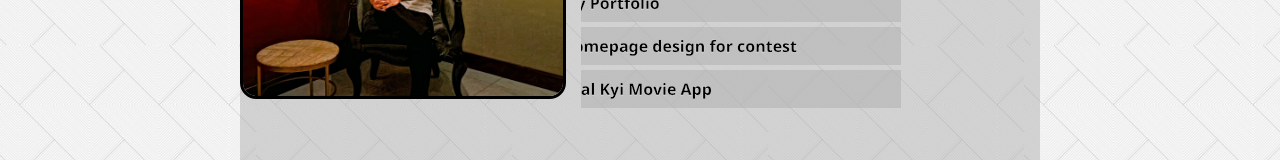
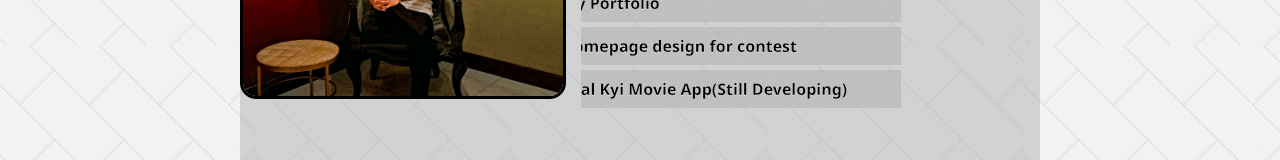
Before and after one commit to thomaslynn132/portfolio, a React (Create React App) app: page /projects in a window 1280 px wide. Shown: the part 413-573 px from the top of the page. Built offline with nearby package versions, Linux system fonts and the light colour scheme; no server answers.

Commit message:
adding Shal Kyi Movie App

```diff
--- a/src/Pages/projects/Projects.jsx
+++ b/src/Pages/projects/Projects.jsx
@@ -71,9 +71,10 @@ export default function Projects() {
       usedTech: "HTML5, CSS3",
     },
     {
-      name: "Shal Kyi Movie App",
+      name: "Shal Kyi Movie App(Still Developing)",
       img: ShalKyi,
       gitHub: null,
+      liveDemo: "https://movies-app-wine-seven.vercel.app/",
       usedTech: "HTML5, CSS3, Firebase, Boostrap, React Router, Video.js",
     },
   ];
```
